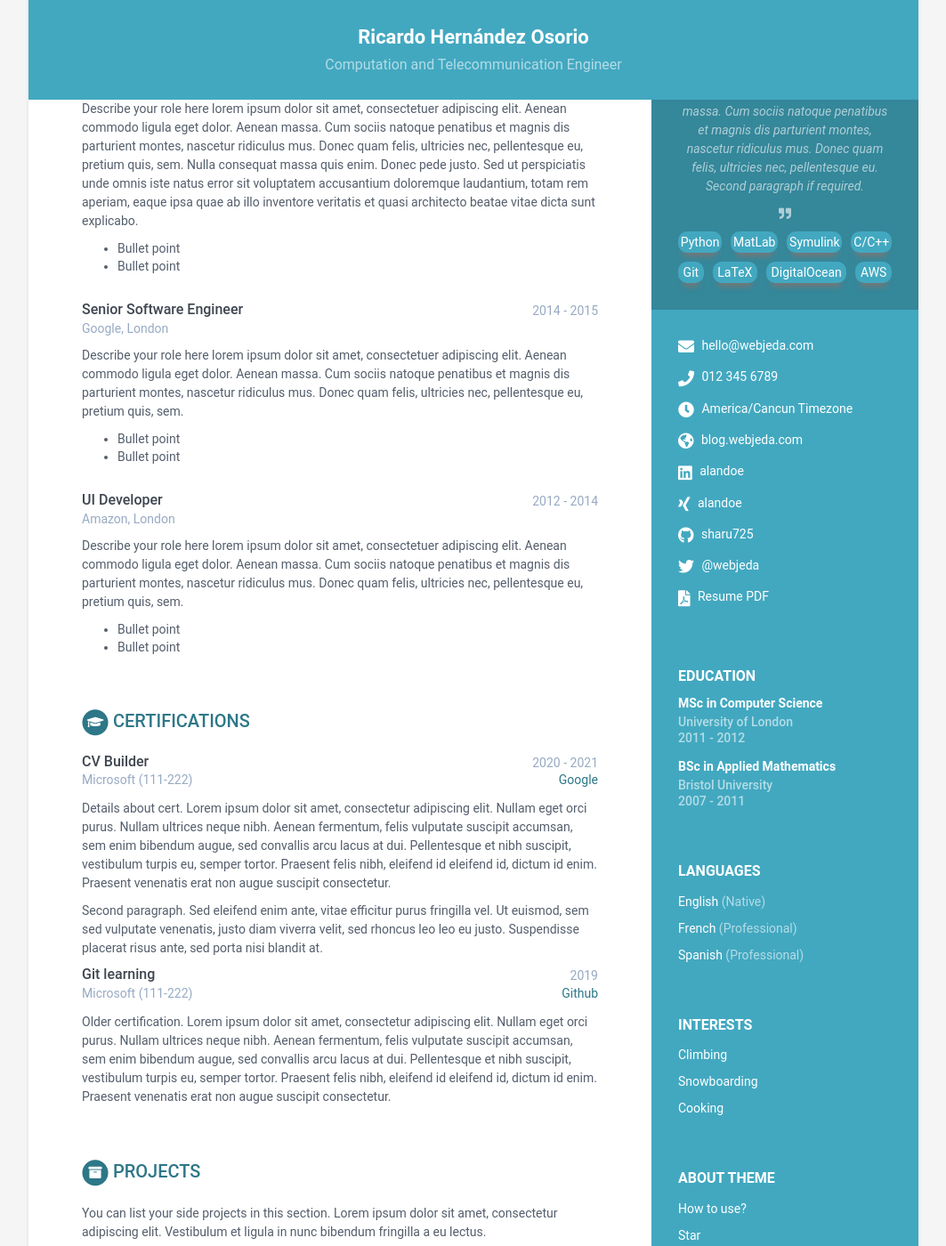
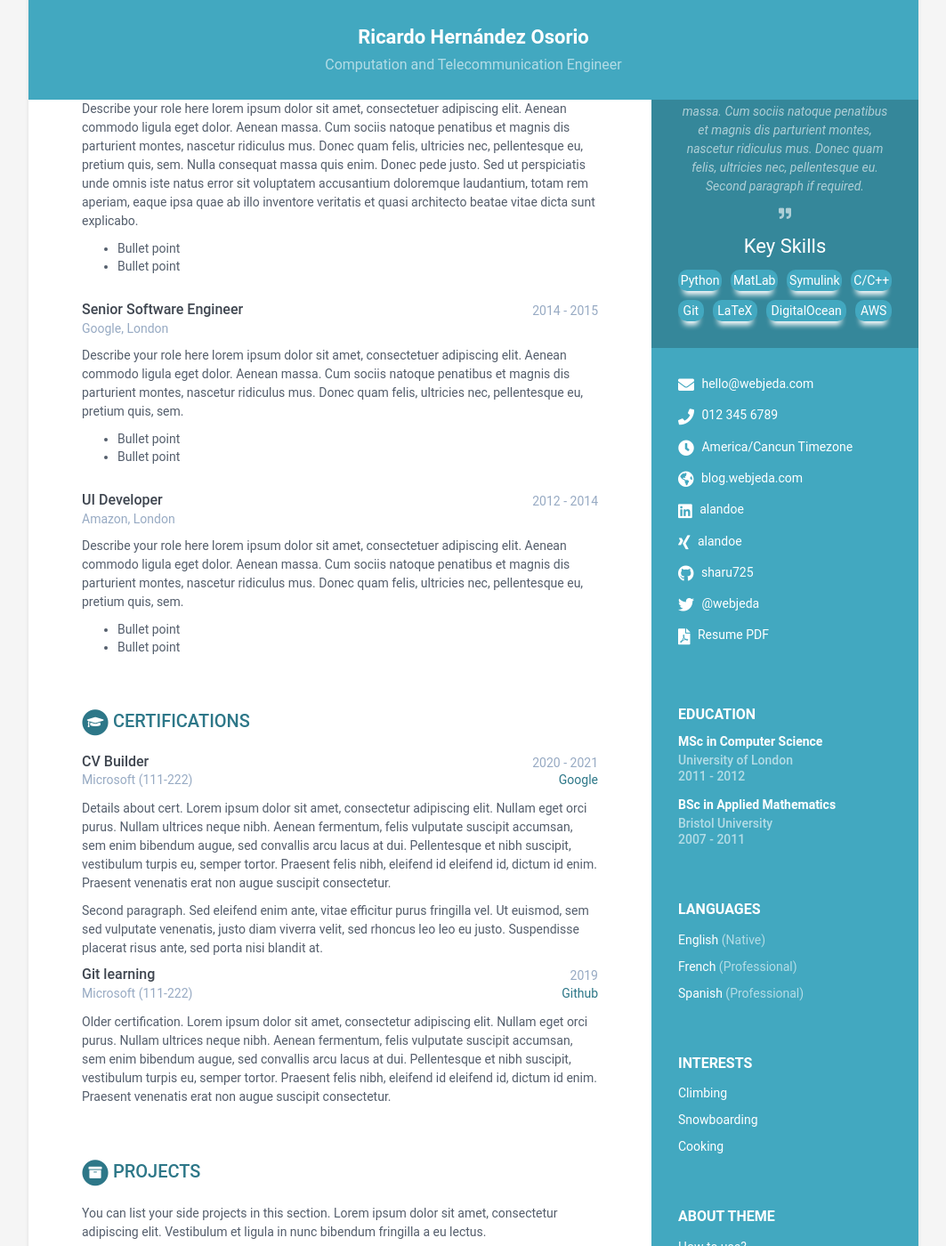
Before and after one commit to RicardoUAMmx/webcode, a Jekyll site: the page built from index.html, in a window 1280 px wide and 1400 px high, scrolled down 383 px. Shown: the whole window at 89% size, without its empty margins (108-1171 px from the left). Built offline with Jekyll 4.4.1, drawn with Linux system fonts in a browser that asks for light colours.

Commit message:
experimental cv-theme

```diff
--- a/_includes/sidebar.html
+++ b/_includes/sidebar.html
@@ -18,6 +18,7 @@
     {% endif %}
 
 	{% if sidebar.hashtags %}
+	<p class="tagline">Key Skills</p>
 	<div class="hashtags">
 	  {% assign hashses = sidebar.hashtags | split: " " %}
 	  {% for hash in hashses %}
--- a/_sass/_base.scss
+++ b/_sass/_base.scss
@@ -86,9 +86,9 @@
 		border: 2px;
 		background: $theme-color;
 		color: #fff;
-		-webkit-box-shadow: 0 10px 6px -6px #777;
-		-moz-box-shadow: 0 10px 6px -6px #777;
-		box-shadow: 0 10px 6px -6px #777;
+		-webkit-box-shadow: 0 10px 6px -6px #fff;
+		-moz-box-shadow: 0 10px 6px -6px #fff;
+		box-shadow: 0 10px 6px -6px #fff;
 	  }
   }
   .hashtags>* {
```
